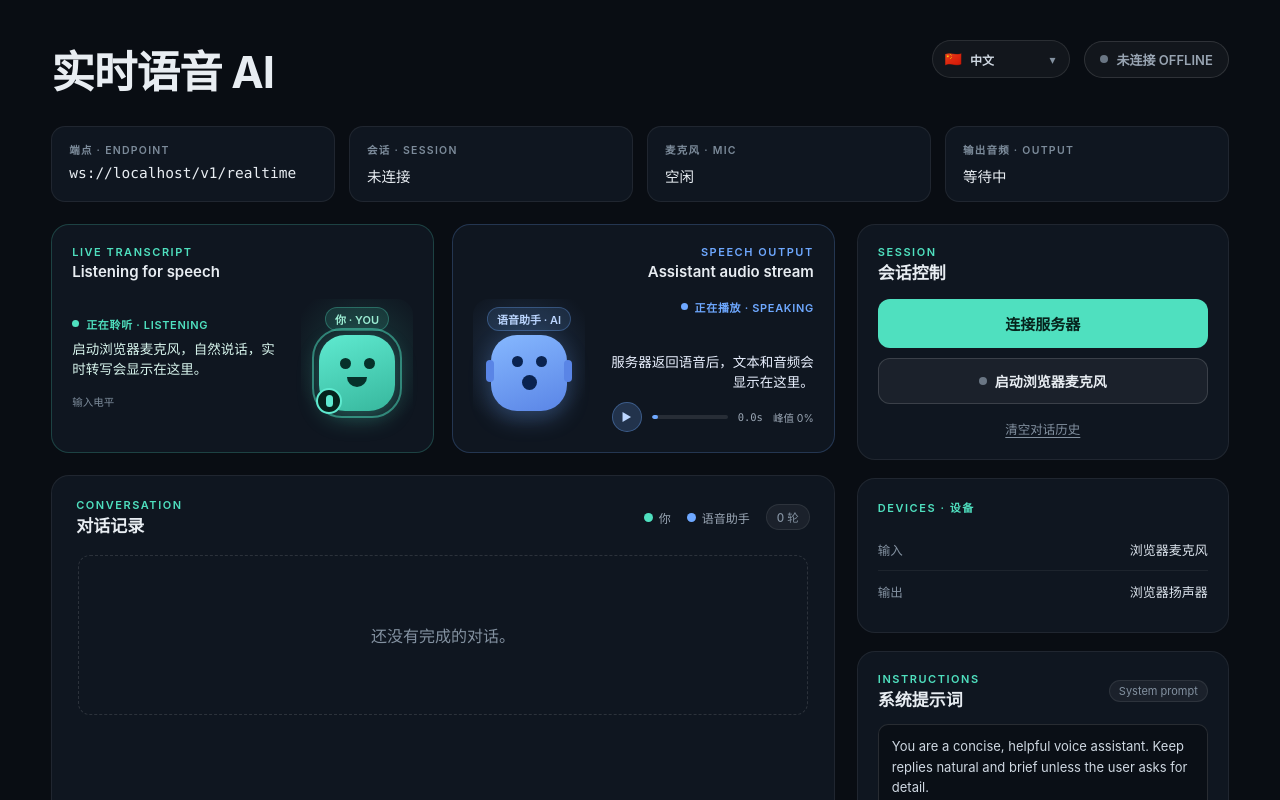
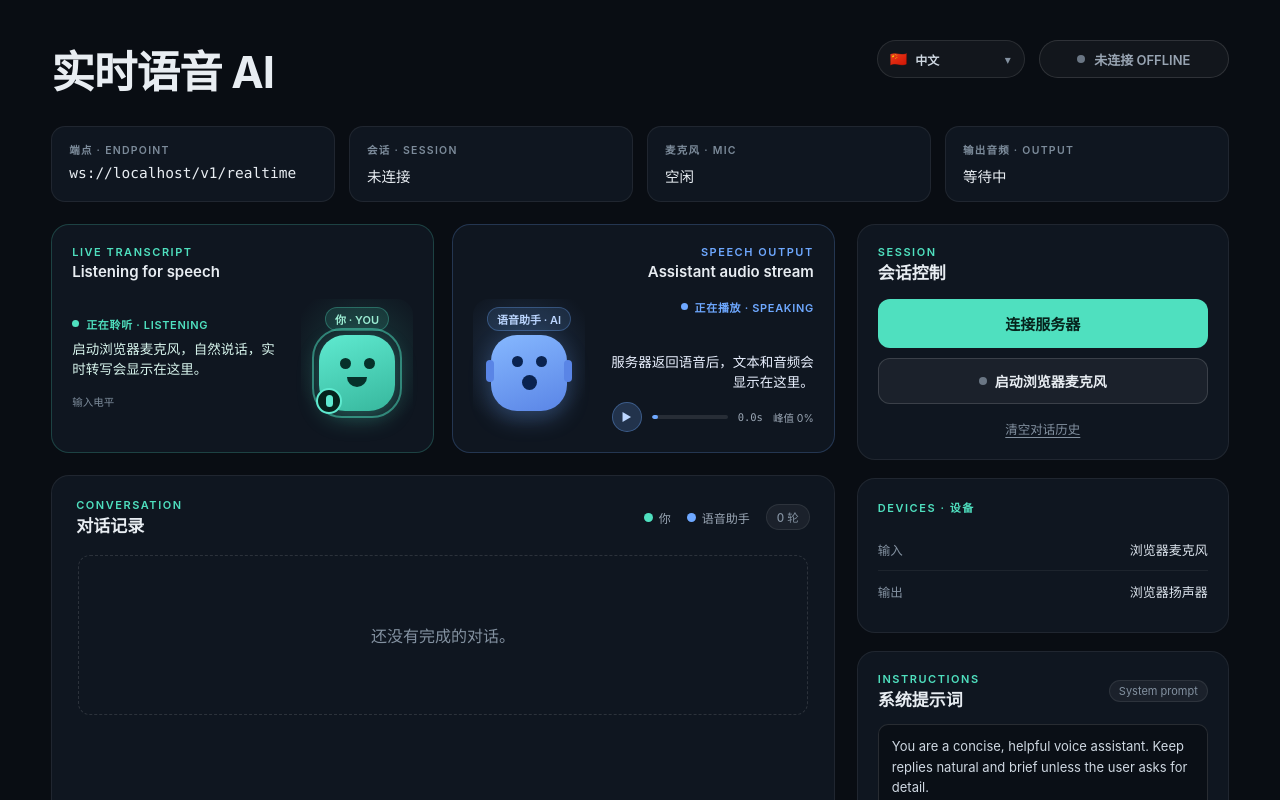
Before and after one commit to Zephyrsz/thor_server, a Next.js app in the folder pj_sts_demo/frontend/: page / in a window 1280 px wide. Shown: the top 800 px of the page. Built offline with nearby package versions, Linux system fonts and the light colour scheme.

Commit message:
Stabilize topbar controls across languages

```diff
--- a/pj_sts_demo/frontend/app/globals.css
+++ b/pj_sts_demo/frontend/app/globals.css
@@ -97,10 +97,10 @@ audio {
 }
 
 .topbar-actions {
-  display: flex;
+  display: grid;
+  grid-template-columns: 148px 190px;
   align-items: center;
   gap: 14px;
-  flex-wrap: wrap;
   justify-content: flex-end;
 }
 
@@ -109,8 +109,8 @@ audio {
   display: inline-flex;
   align-items: center;
   gap: 8px;
-  min-width: 138px;
-  min-height: 38px;
+  width: 148px;
+  height: 38px;
   padding: 0 34px 0 12px;
   border: 1px solid rgba(255, 255, 255, 0.1);
   border-radius: 999px;
@@ -150,7 +150,7 @@ audio {
 
 .language-switch::after {
   content: attr(data-label);
-  max-width: 72px;
+  width: 78px;
   overflow: hidden;
   color: var(--text-soft);
   font-size: 12px;
@@ -181,14 +181,24 @@ audio {
 .status-pill {
   display: inline-flex;
   align-items: center;
+  justify-content: center;
   gap: 9px;
-  padding: 8px 15px;
+  width: 190px;
+  height: 38px;
+  padding: 0 15px;
   border: 1px solid rgba(255, 255, 255, 0.12);
   border-radius: 999px;
   background: rgba(255, 255, 255, 0.04);
   color: #98a4b2;
   font-size: 13px;
   font-weight: 600;
+}
+
+.status-pill span:last-child {
+  min-width: 0;
+  overflow: hidden;
+  text-overflow: ellipsis;
+  white-space: nowrap;
 }
 
 .status-pill-connected {
```
